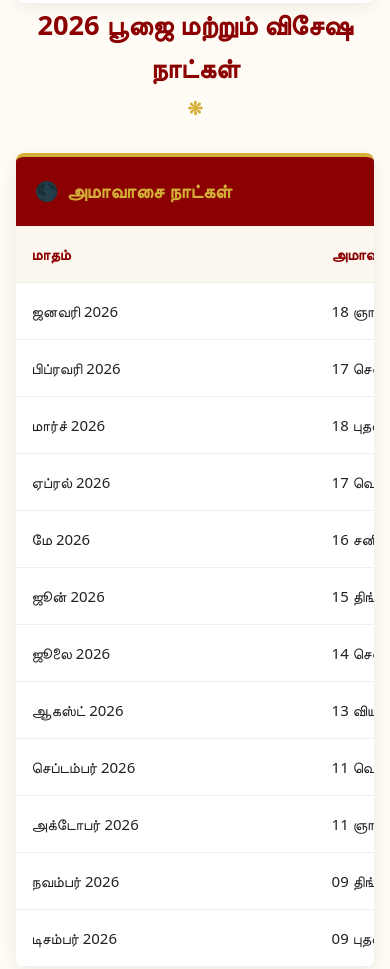
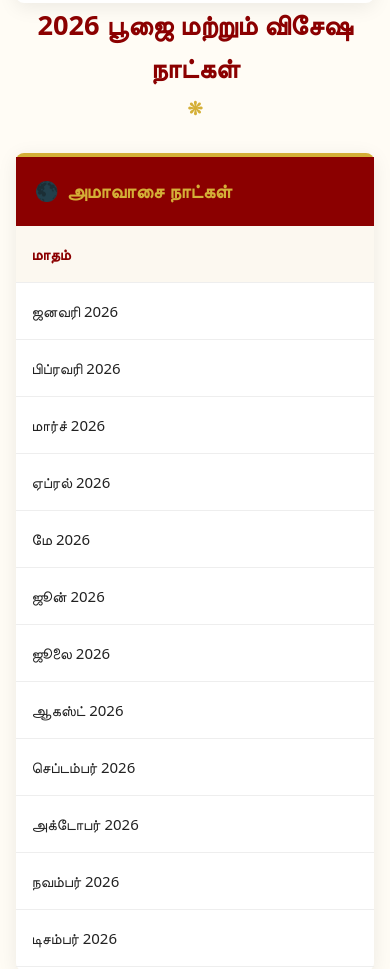
Before and after one commit to dineshm4601up1-droid/pooundurai_updated, a website: page timings.html in a window 390 px wide. Shown: the part 700-1669 px from the top of the page. Drawn offline with Linux system fonts and the light colour scheme; a web font is replaced by a local one.

Commit message:
Updated mobile view

```diff
--- a/css/style.css
+++ b/css/style.css
@@ -23,8 +23,12 @@ html {
 }
 
 html, body {
-    overflow-x: hidden !important;
-    width: 100% !important;
+    overflow-x: hidden;
+    width: 100%;
+}
+
+* {
+    box-sizing: border-box;
 }
 
 body {
@@ -291,7 +295,7 @@ main {
     border-radius: var(--border-radius);
     box-shadow: var(--shadow);
     margin-bottom: 2.5rem;
-    overflow: hidden;
+    overflow: visible;
     border-top: 4px solid var(--secondary);
 }
 
@@ -307,15 +311,16 @@ main {
 }
 
 .table-responsive {
-    overflow-x: auto !important;
-    width: 100% !important;
+    width: 100%;
+    overflow-x: auto;
+    -webkit-overflow-scrolling: touch;
 }
 
 table {
-    width: 100% !important;
-    border-collapse: collapse !important;
-    text-align: left !important;
-    min-width: 600px !important;
+    width: 100%;
+    border-collapse: collapse;
+    text-align: left;
+    min-width: 700px;
 }
 
 th, td {
--- a/timings.html
+++ b/timings.html
@@ -65,6 +65,7 @@
             <div class="table-heading">
                 <span>🌑</span> அமாவாசை நாட்கள்
             </div>
+            <div class="table-responsive">
                 <table>
                     <thead>
                         <tr>
@@ -88,12 +89,14 @@
                     </tbody>
                 </table>
             </div>
+        </div>
 
         <!-- 2. Pournami Table -->
         <div class="table-container">
             <div class="table-heading">
                 <span>🌕</span> பௌர்ணமி நாட்கள்
             </div>
+            <div class="table-responsive">
                 <table>
                     <thead>
                         <tr>
```
Lines whose indentation alone changed are shown as unchanged.
